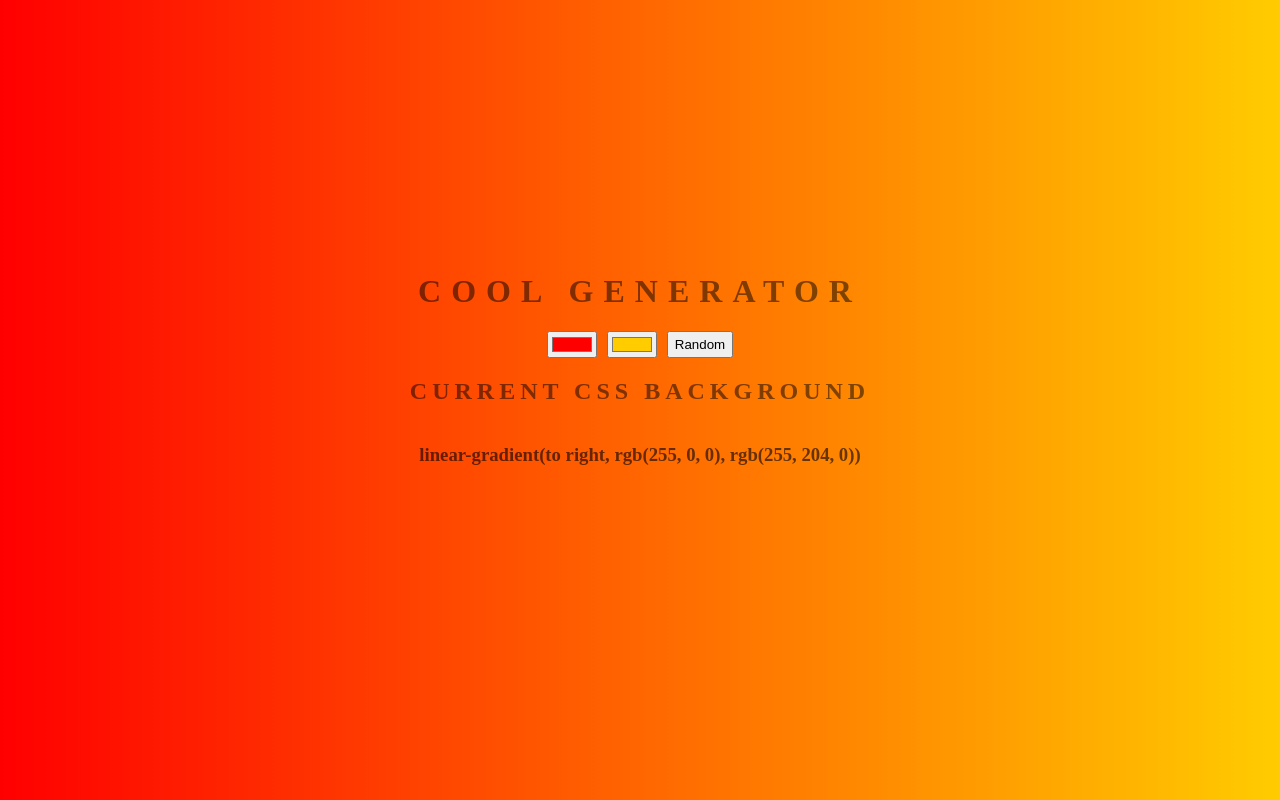
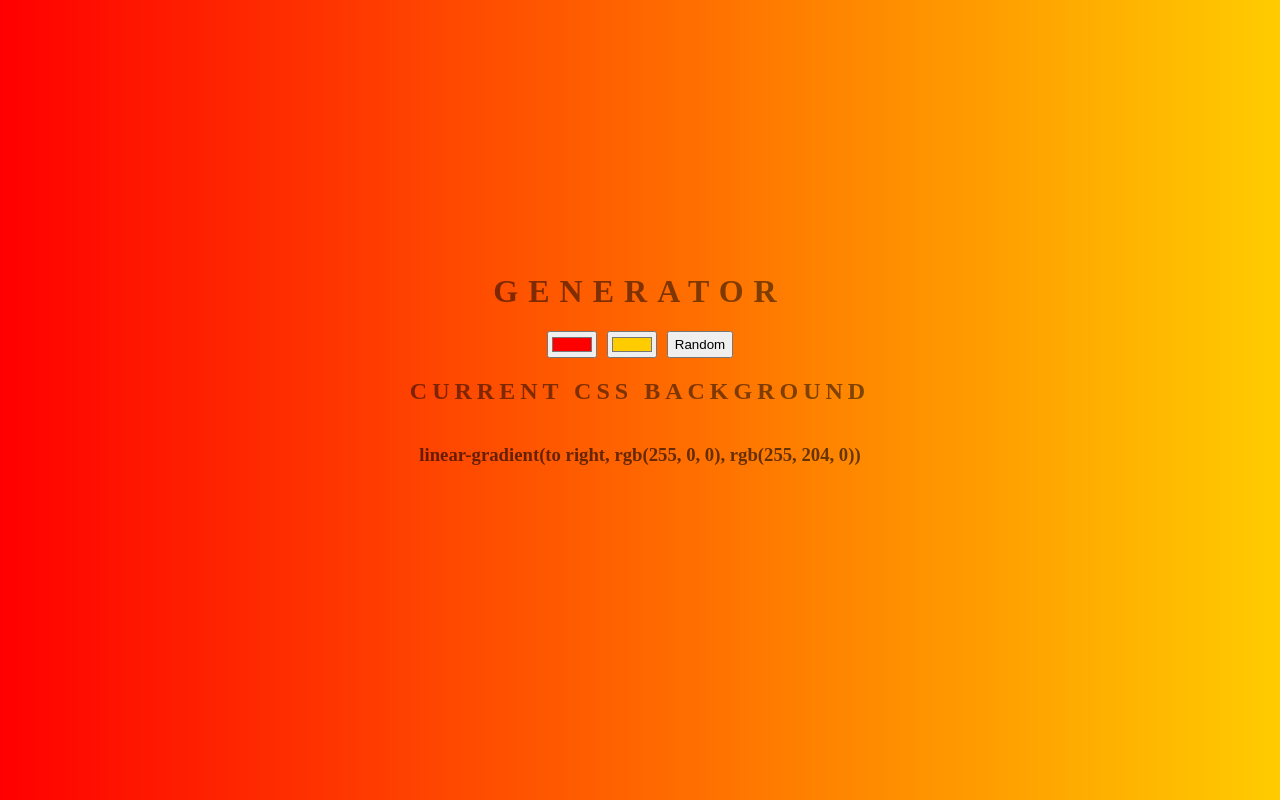
Before and after one commit to WenHsi/background-generator, a plain HTML site: page index.html in a window 1280 px wide. Drawn offline with Linux system fonts and the light colour scheme.

Commit message:
changing title

```diff
--- a/index.html
+++ b/index.html
@@ -8,7 +8,7 @@
 </head>
 <body>
 
-<h1>Cool Generator</h1>
+<h1>Generator</h1>
 	<div class="colors">
 		<input type="color" class="color1" value="#ff0000">
 		<input type="color" class="color2" value="#ffcc00">
```
